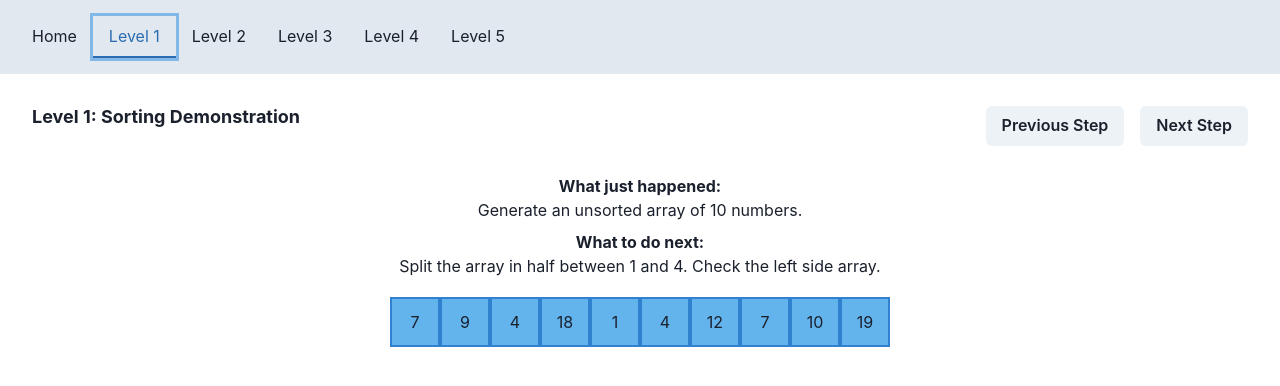
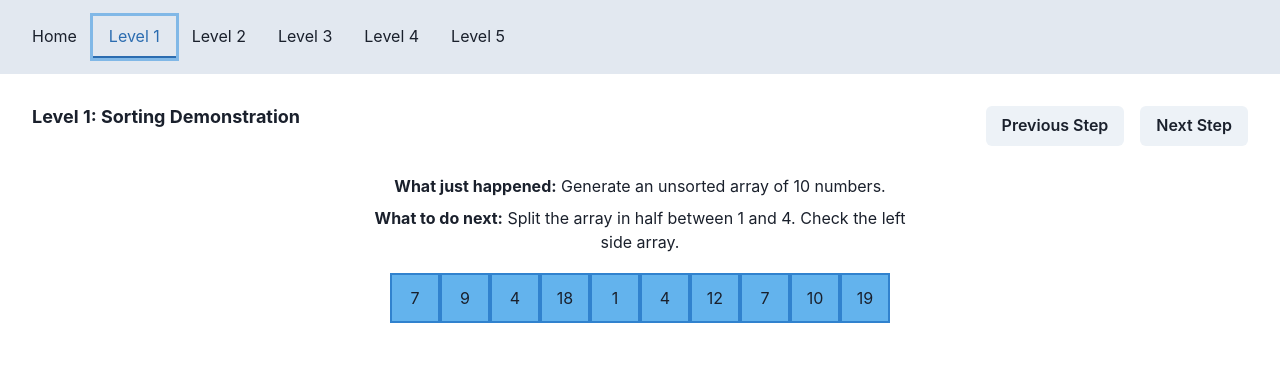
Before and after one commit to ShaimaaAliECE/se3350_project-group-7, a React (Create React App) app in the folder client/: page / in a window 1280 px wide. Both pictures are taken after a click on the tab "Level 1". Shown: the top 386 px of the page. Built offline with nearby package versions, Linux system fonts and the light colour scheme.

Commit message:
Resolve PR comments

```diff
--- a/client/src/components/Instructions.tsx
+++ b/client/src/components/Instructions.tsx
@@ -1,17 +1,17 @@
 import { useGame } from "@/context/GameContext";
-import { Flex, Text } from "@chakra-ui/react";
+import { chakra, Flex, Text } from "@chakra-ui/react";
 
 const Instructions = () => {
   const game = useGame();
   return (
     <Flex flexDir="column">
       <Text textAlign="center" p={1}>
-        <Text fontWeight="bold">What just happened:</Text>{" "}
+        <chakra.span fontWeight="bold">What just happened:</chakra.span>{" "}
         {game.steps[game.stepIndex].instruction}
       </Text>
       {game.stepIndex < game.steps.length - 1 && (
         <Text textAlign="center" p={1}>
-          <Text fontWeight="bold">What to do next:</Text>{" "}
+          <chakra.span fontWeight="bold">What to do next:</chakra.span>{" "}
           {game.steps[game.stepIndex + 1].instruction}
         </Text>
       )}
--- a/client/src/components/StepValidation.tsx
+++ b/client/src/components/StepValidation.tsx
@@ -8,8 +8,7 @@ const StepValidation = () => {
       {game.stepIndex < game.steps.length - 1 &&
         game.steps[game.stepIndex + 1].value.map((arr, index) => (
           <Input
-            ml={2}
-            mr={2}
+            mx={2}
             value={game.values[index] || ""}
             onChange={(e) => game.handleInput(index, e.target.value)}
             isDisabled={game.correct[index]}
--- a/client/src/context/GameContext.tsx
+++ b/client/src/context/GameContext.tsx
@@ -18,25 +18,25 @@ const LEVELS: LevelConfig[] = [
     nums: 10,
   },
   {
-    start: 1,
+    start: 0,
     min: 1,
     max: 20,
     nums: 10,
   },
   {
-    start: 1,
+    start: 0,
     min: 1,
     max: 20,
     nums: 10,
   },
   {
-    start: 1,
+    start: 0,
     min: 1,
     max: 50,
     nums: 20,
   },
   {
-    start: 1,
+    start: 0,
     min: 1,
     max: 100,
     nums: 50,
```
